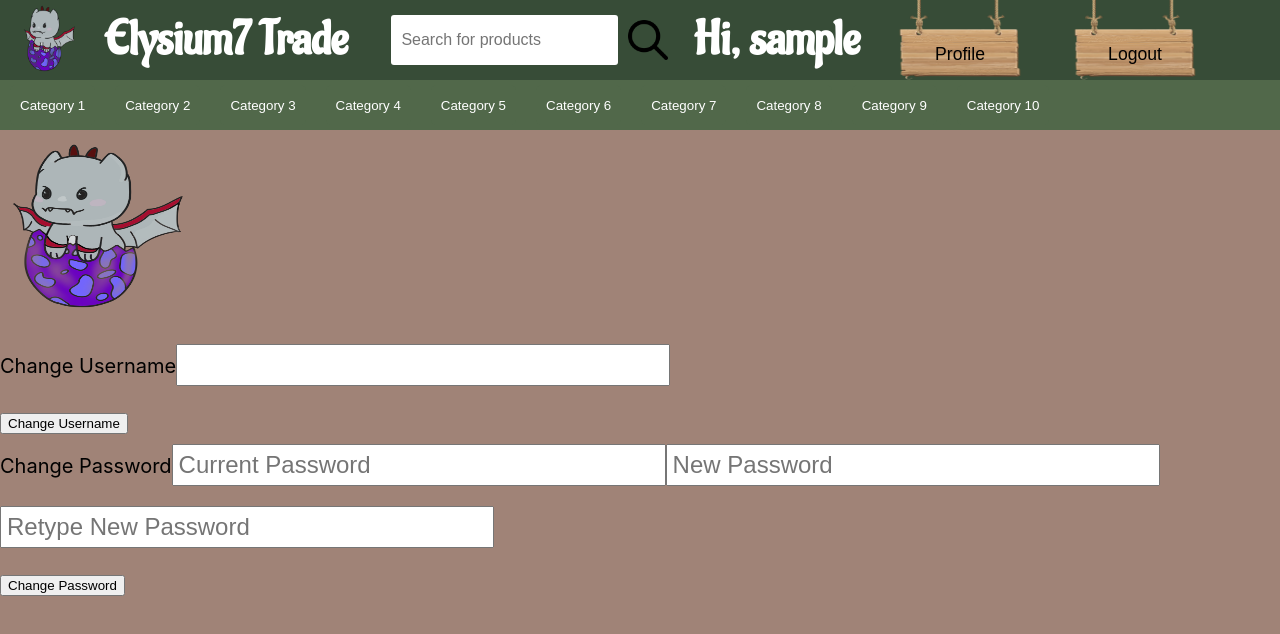
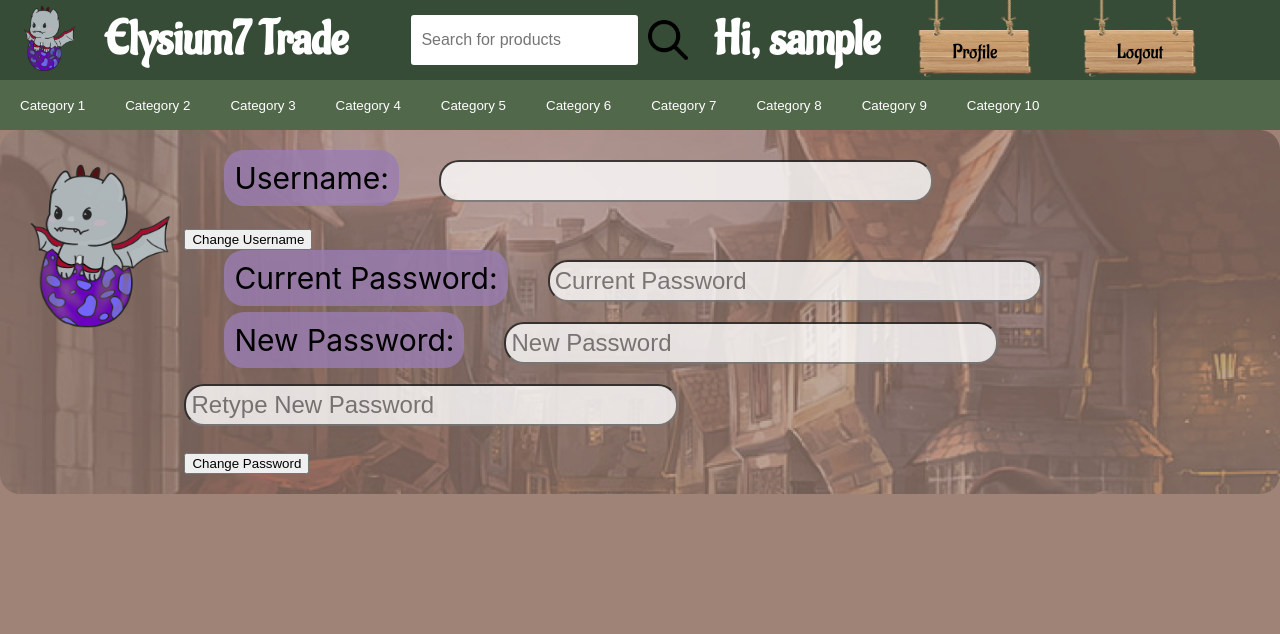
Before and after one commit to gblake31/Elysium7-Trade, a React (Create React App) app in the folder frontend/: page /profile in a window 1280 px wide. Shown: the top 634 px of the page. Built offline with nearby package versions, Linux system fonts and the light colour scheme; no server answers; sample sign-in values are in the browser's storage.

Commit message:
Updates LandingPage to search on launch

```diff
--- a/frontend/src/App.css
+++ b/frontend/src/App.css
@@ -95,12 +95,19 @@ ul {
 	background-size: cover;
 	background-position: center;
 	height: 80px;
-	width: 150px;
+	width: 140px;
 	border: none;
 	background-color: transparent;
-	font-size: 1.1em;
-	padding-top:30px;
+	font-size: 1.25em;
+	padding-top: 25px;
+	font-family: 'Aladin', sans-serif;
+	font-weight: 450;
 
+}
+
+.topBar button:hover {
+	opacity: 0.75;
+	cursor: pointer;
 }
 
 .searchBox {
--- a/frontend/src/App.jsx
+++ b/frontend/src/App.jsx
@@ -71,7 +71,7 @@ function App() {
 			  <div id = "darkScreen" style = {{opacity: isDark ? "70%" : "0%"}}/>
         <BrowserRouter>
           <Routes>
-            <Route path="/" index element={<LandingPage itemList = {itemList}/>} />
+            <Route path="/" index element={<LandingPage updateList = {(arr) => setItemList(arr)} itemList = {itemList}/>} />
             <Route path="/profile" index element={<ProfilePage />}/>
 			<Route path="/item" index element={<ItemPage/>}/>
           </Routes>
--- a/frontend/src/components/Login/dropdown.css
+++ b/frontend/src/components/Login/dropdown.css
@@ -56,7 +56,12 @@
     margin-right: 10px;
 }
 
-label {
+.login-box label {
     align-self: flex-start;
     font-size: 20px;
 }
+
+.register-box label {
+    align-self: flex-start;
+    font-size: 20px;
+}
--- a/frontend/src/pages/LandingPage.jsx
+++ b/frontend/src/pages/LandingPage.jsx
@@ -1,4 +1,4 @@
-import React, {useState, useContext} from 'react';
+import React, {useState, useContext, useEffect} from 'react';
 import ItemList from '../components/ItemList';
 import {UserContext} from '../App'
 import imageCompression from 'browser-image-compression';
@@ -68,21 +68,39 @@ function LandingPage(props){
 		}
 	}
 
+	useEffect(() => {
+		const doSearch = async (str) => {
+		  let obj = {search: str};
+		  let js = JSON.stringify(obj);
+		  try {
+			const response = await fetch(bp.buildPath('api/searchItems'), {
+			  method: 'POST',
+			  body: js,
+			  headers: {'Content-Type': 'application/json'}
+			});
+			let res = JSON.parse(await response.text());
+			if (res.error === '') {
+			  console.log('success');
+			  props.updateList(res.results);
+			} else {
+			  console.log(res.error);
+			}
+		  } catch(e) {
+			alert(e.toString());
+			return;
+		  }
+		}
+		doSearch('');
+	}, []);
+
 	return (
 		<div id = "page">
 			<main>
 				<div className="Listing">
 					<h2>Listings:</h2>
 				</div>
-				{loggedIn ? <ItemList arr = {props.itemList}/> : <div/>}
+				<ItemList arr = {props.itemList}/>
 				<div className="section section2">
-					<h2>Recommended for you</h2>
-					<ul>
-						<li>Product 1</li>
-						<li>Product 2</li>
-						<li>Product 3</li>
-					</ul>
-
 					<h1>Add an Item to the Database (This is very Temporary)</h1>
 					<label>itemname:</label>
 					<input type = "text" ref={(c) => item = c}></input>
--- a/frontend/src/pages/Profile.css
+++ b/frontend/src/pages/Profile.css
@@ -1,4 +1,40 @@
-.input-box{
+.profile {
+    margin: 0 auto;
+	padding: 20px;
+	position: absolute;
+	z-index: 0;
+	background-image: url(/src/pages/Pictures/market-place-background.png);
+	background-size: cover;
+	background-repeat: no-repeat;
+	background-position: center center;
+	width: calc(100vw - 40px);
+	overflow-x: hidden;
+	border-radius: 20px;
+    display: flex;
+    flex-direction: row;
+}
+
+.input-box label {
+    background-color: rgba(154, 126, 179, 0.8);
+    border-radius: 20px;
+    width: 40%;
+    font-size: 30px;
+    margin:40px;
+    padding: 10px;
+}
+
+.input-box {
+    flex-direction: row;
+}
+
+.input-box input {
+    opacity: 0.8;
+    border-radius: 20px;
+
+}
+
+.input-box button {
+
 }
 
 #profile-pic{
@@ -7,7 +43,6 @@
 }
 
 #input-fields{
-    display: flex;
     flex-direction: column;
 }
 
--- a/frontend/src/pages/ProfilePage.jsx
+++ b/frontend/src/pages/ProfilePage.jsx
@@ -142,20 +142,23 @@ function ProfilePage()
     }
 
     return(
-      <div>
+      <div className="profile">
           <img id = 'profile-pic' src = {dragonImage}></img>
           <div id = 'input-fields'>
               <div className='input-box'>
-                <label id = "username" >Change Username</label>
+                <label id = "Text" >Username:</label>
                 <input className = "field" type = "text"
                 defaultValue = {oldLogin} ref={(c) => login = c} ></input>
                 <p>{userMessage}</p>
                 <button onClick = {update}>Change Username</button>
               </div>
               <div className='input-box'>
-                <label id = "username" >Change Password</label>
+                <label id = "Text" >Current Password:</label>
                 <input className = "field" type = "text" ref={(c) => curPassword = c}
                 placeholder = 'Current Password'></input>
+              </div>
+              <div className='input-box'>
+                <label id = "Text" >New Password:</label>
                 <input className = "field" type = "text" ref={(c) => newPassword = c}
                 placeholder = 'New Password'></input>
                 <input className = "field" type = "text" ref={(c) => confirmNewPass = c}
```
